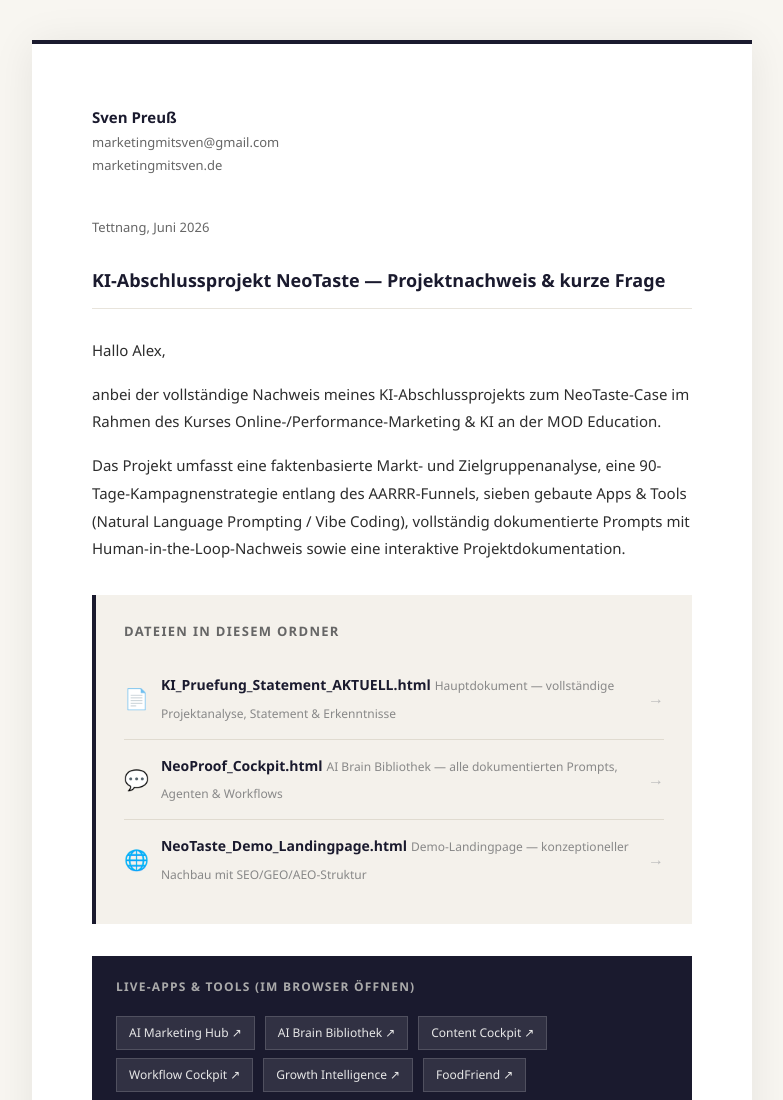
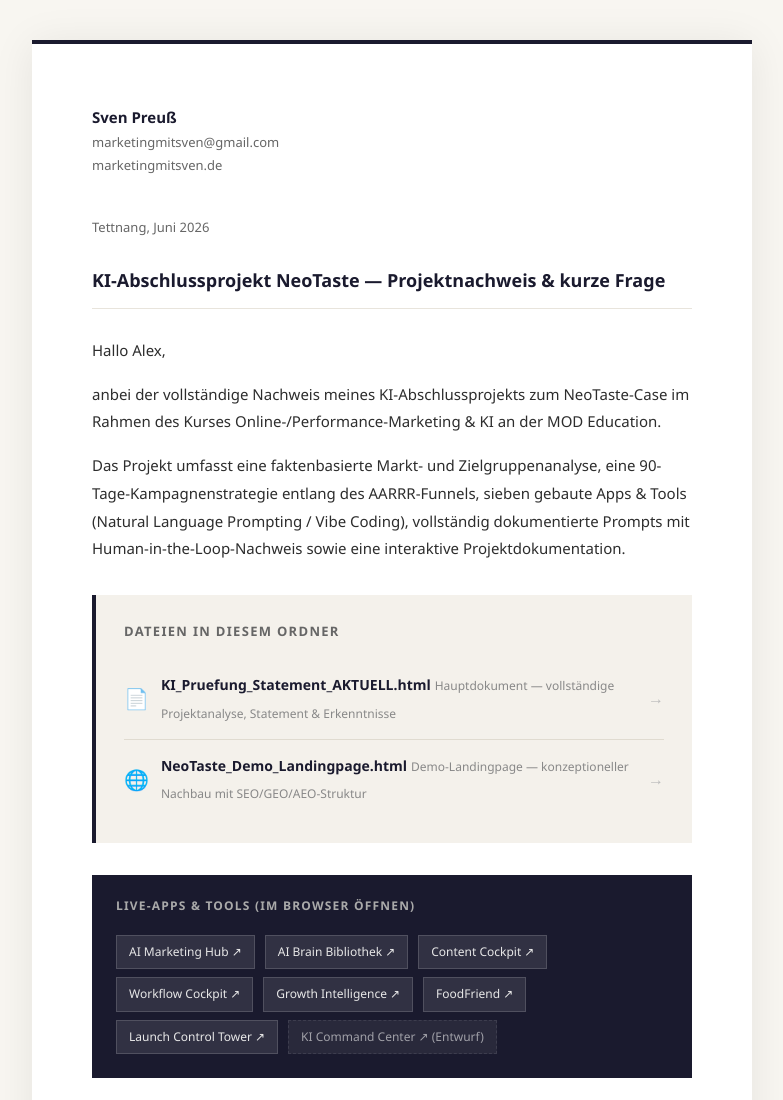
Before and after one commit to preussdigital-netizen/neotaste-ki-pruefung, a plain HTML site: page 00_Projektnachweis_Anschreiben.html in a window 1280 px wide. Shown: the top 1100 px of the page, without its empty margins (248-1031 px from the left). Drawn offline with Linux system fonts and the light colour scheme.

Commit message:
Remove link to NeoProof_Cockpit.html
Removed link to NeoProof_Cockpit.html from the main document.

```diff
--- a/00_Projektnachweis_Anschreiben.html
+++ b/00_Projektnachweis_Anschreiben.html
@@ -59,14 +59,6 @@
         </span>
         <span class="arrow">→</span>
       </a>
-      <a class="file-link" href="NeoProof_Cockpit.html">
-        <span class="icon">💬</span>
-        <span class="info">
-          <span class="name">NeoProof_Cockpit.html</span>
-          <span class="desc">AI Brain Bibliothek — alle dokumentierten Prompts, Agenten &amp; Workflows</span>
-        </span>
-        <span class="arrow">→</span>
-      </a>
       <a class="file-link" href="NeoTaste_Demo_Landingpage.html">
         <span class="icon">🌐</span>
         <span class="info">
```
